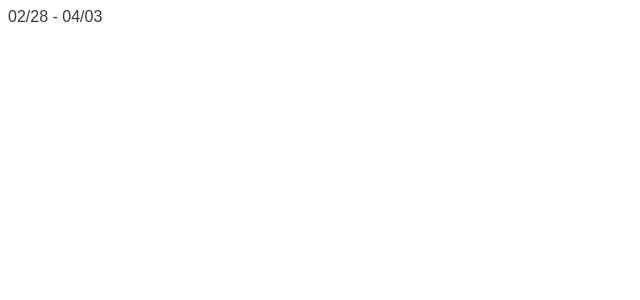
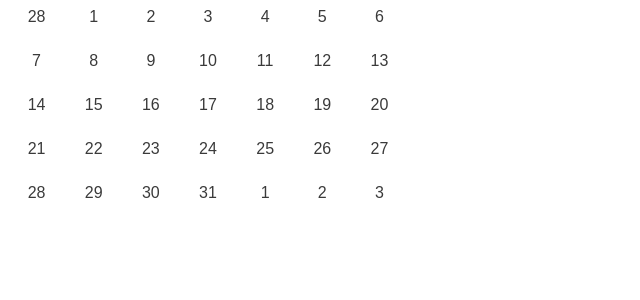
Before and after one commit to macandrew6/react-hooks-calendar, a React (Create React App) app: page / in a window 1280 px wide. Shown: the top 300 px of the page, without its empty margins (0-640 px from the left). Built offline with nearby package versions, Linux system fonts and the light colour scheme.

Commit message:
lays out curr calendar month

```diff
--- a/src/app/calendar/index.jsx
+++ b/src/app/calendar/index.jsx
@@ -1,5 +1,6 @@
 import React from 'react';
 import moment from 'moment';
+import './styles.css';
 
 export default function Calendar() {
   const value = moment();
@@ -7,9 +8,23 @@
   const endDay = value.clone().endOf('month').endOf('week');
   const day = startDay.clone().subtract(1, 'day');
   const calendar = [];
+
+  while (day.isBefore(endDay, 'day')) {
+    calendar.push(
+      Array(7)
+        .fill(0)
+        .map(() => day.add(1, 'day').clone())
+    );
+  }
   return (
-    <div>
-      {startDay.format('MM/DD')} - {endDay.format('MM/DD')}
+    <div className='calendar'>
+      {calendar.map((week) => (
+        <div>
+          {week.map((day) => (
+            <div className='day'>{day.format('D').toString()}</div>
+          ))}
+        </div>
+      ))}
     </div>
   );
 }
--- a/src/app/calendar/styles.css
+++ b/src/app/calendar/styles.css
@@ -0,0 +1,90 @@
+.calendar {
+  box-sizing: border-box;
+  font-size: 1rem;
+  max-width: 400px;
+}
+
+.calendar .header {
+  background-color: var(--light-blue);
+  text-align: center;
+  min-height: 2rem;
+  line-height: 2rem;
+  color: var(--black);
+  font-family: var(--font-book);
+  font-weight: 700;
+  display: flex;
+}
+
+.calendar .day-names {
+  display: flex;
+  flex-wrap: wrap;
+  max-width: 1000px;
+  margin: 0 auto;
+  align-items: center;
+}
+
+.calendar .body {
+  border: 1px solid var(--light-blue);
+}
+
+.calendar .header .previous {
+  flex: 1;
+  text-align: left;
+  margin-left: 1rem;
+}
+
+.calendar .header .next {
+  flex: 1;
+  text-align: right;
+  margin-right: 1rem;
+}
+
+.calendar .week {
+  background-color: white;
+  width: calc(100% / 7);
+  height: 44px;
+  line-height: 44px;
+  text-align: center;
+  text-transform: uppercase;
+  color: var(--black);
+  font-weight: 400;
+}
+.calendar .week div {
+  width: 100%;
+}
+
+.calendar .day {
+  position: relative;
+  width: calc(100% / 7);
+  height: 44px;
+  display: inline-block;
+  background-color: white;
+  padding: 0;
+  margin: 0;
+  box-sizing: border-box;
+  z-index: 1;
+  text-align: center;
+}
+
+.calendar .day div {
+  width: 54px;
+  height: 44px;
+  position: relative;
+  color: var(--black);
+  z-index: 100;
+  line-height: 44px;
+}
+
+.calendar .day div.before {
+  color: var(--grey);
+}
+
+.calendar .day div.selected {
+  background-color: var(--red);
+  color: var(--white);
+  font-weight: bold;
+}
+
+.calendar .day div.today {
+  background-color: var(--grey);
+}
```
